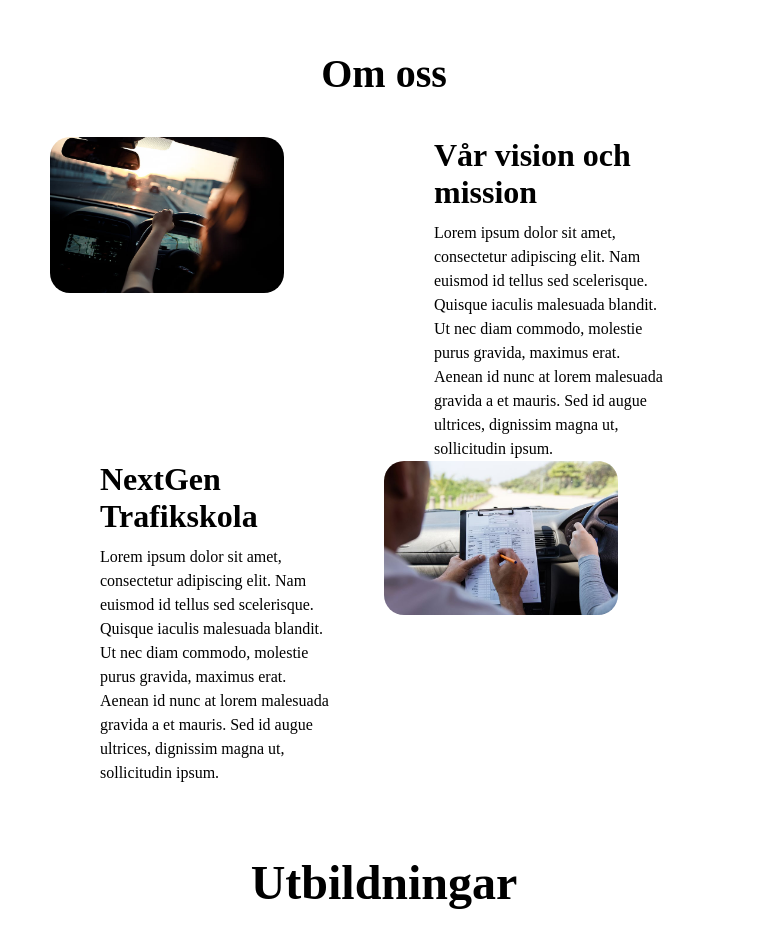
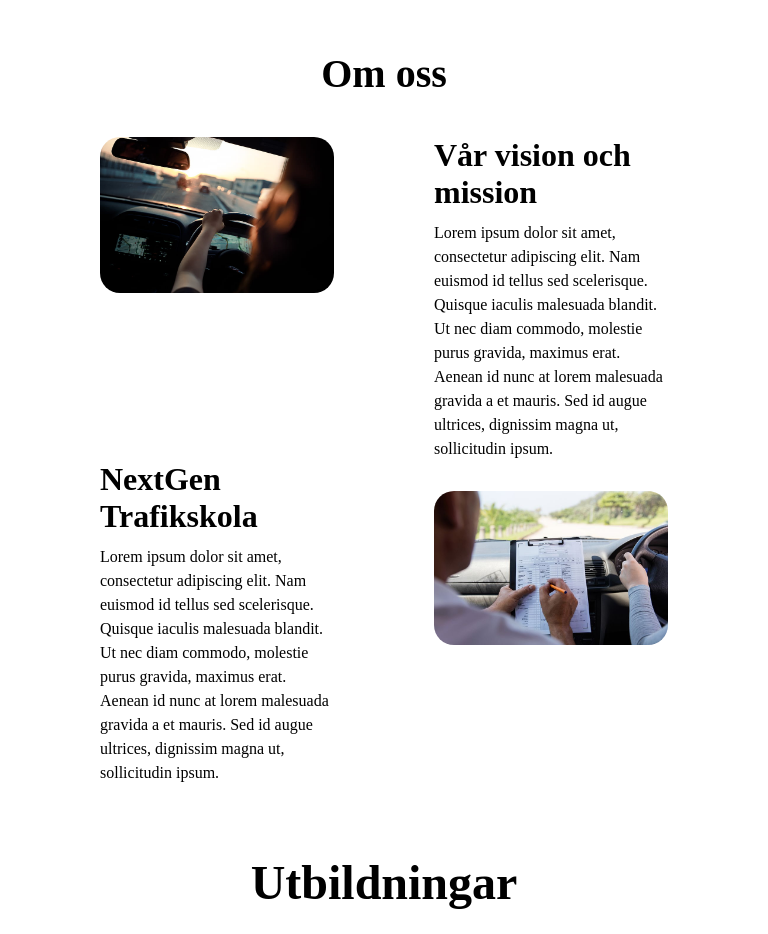
Before and after one commit to youal9/react-project, a React (Vite) app: page / in a window 768 px wide. Shown: the part 800-1734 px from the top of the page. Built offline with nearby package versions, Linux system fonts and the light colour scheme.

Commit message:
lade till margin-left i img

```diff
--- a/src/Components/Oss/Oss.css
+++ b/src/Components/Oss/Oss.css
@@ -59,8 +59,17 @@
 
         width: 100%;
         height: auto;
-
-
+    }
+    .oss-container p {
+        font-size: 1rem;
+        line-height: 1.5;
+    }
+    .img-one{
+        margin-left: 50px;
+    }
+    .img-tv{
+      margin-left: 50px;
+      margin-top: 30px;
     }
     .oss-content{
         display: grid;
--- a/src/Components/Oss/Oss.jsx
+++ b/src/Components/Oss/Oss.jsx
@@ -28,7 +28,7 @@ function Oss() {
                   viewport={{ once: true }} // Kör animationen bara en gång
                 >
 
-                <img src={pov} alt="Nordic Driving Academy" />
+                <img src={pov} alt="Nordic Driving Academy"  className='img-one'/>
                 </motion.div>
             </div>
             <div className="oss-container">
@@ -70,7 +70,7 @@ function Oss() {
                  transition={{ duration: 2.5, ease: 'easeOut' }}
                  viewport={{ once: true }} // Kör animationen bara en gång
                 >
-                <img src={car} alt="Nordic Driving Academy" />
+                <img src={car} alt="Nordic Driving Academy" className='img-tv'/>
                 </motion.div>
             </div>
 
```
